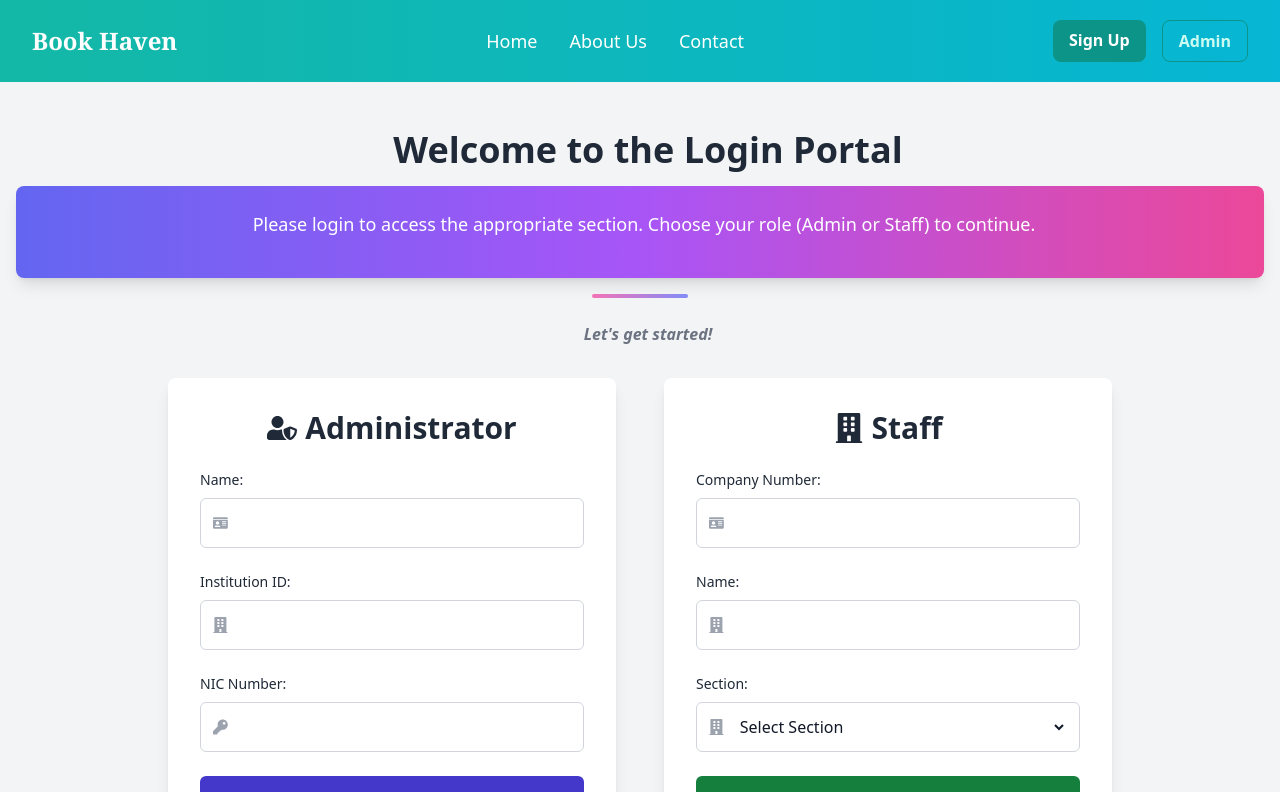
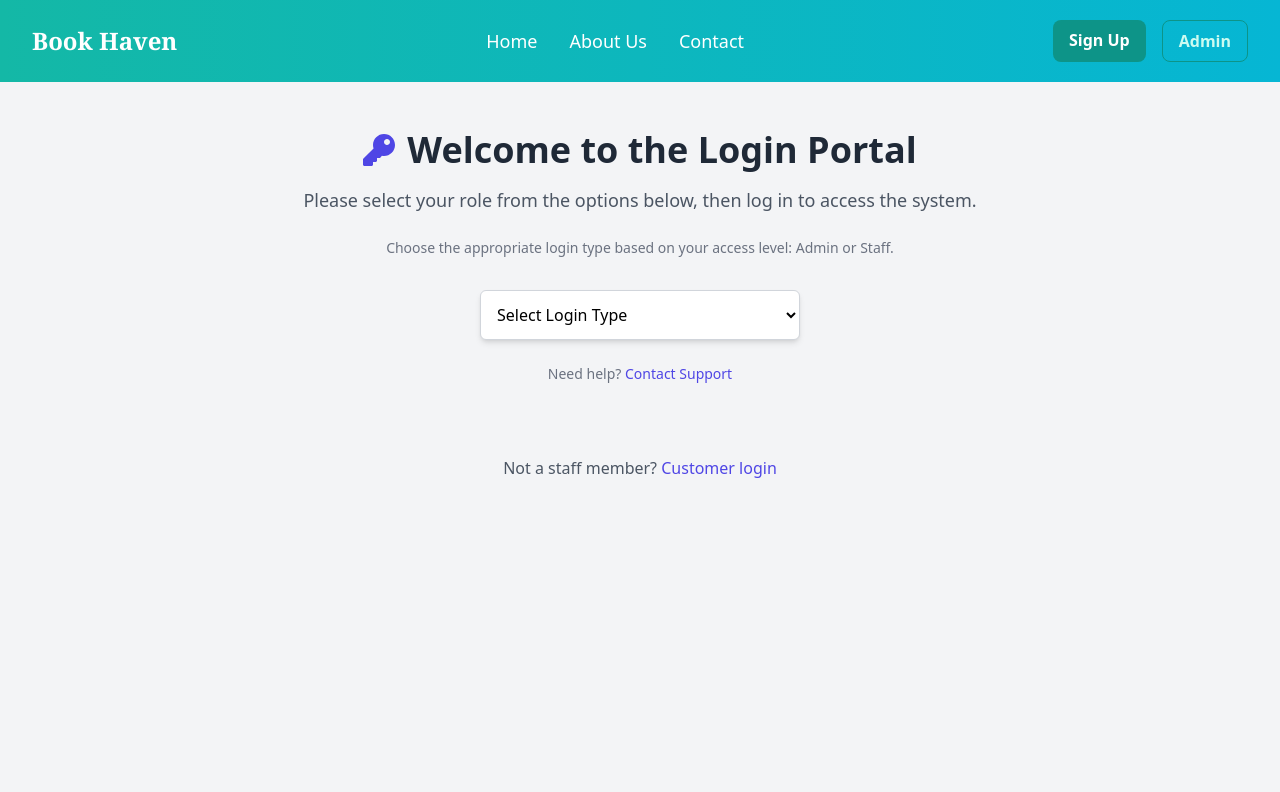
Before and after one commit to LAHIRUKBI/Book-Store, a React (Vite) app in the folder frontend/: page /shop_workers_Login in a window 1280 px wide. Shown: the top 792 px of the page. Built offline with nearby package versions, Linux system fonts and the light colour scheme.

Commit message:
update shop work login page

```diff
--- a/frontend/src/Pages/Shop_workers_Login.jsx
+++ b/frontend/src/Pages/Shop_workers_Login.jsx
@@ -18,6 +18,7 @@ export default function Admin_Login() {
     section: '',
   });
   const [companyError, setCompanyError] = useState('');
+  const [loginType, setLoginType] = useState(''); // Track selected login type
   const navigate = useNavigate();
 
   const handleAdminLogin = (e) => {
@@ -63,45 +64,56 @@ export default function Admin_Login() {
   return (
     <div className="bg-gray-100 min-h-screen py-12 px-4">
       {/* Page Introduction */}
-      <div className="w-full max-w-7xl mx-auto text-center mb-8">
-  {/* Header with Icon */}
-  <div className="flex justify-center items-center mb-4">
-    <i className="fas fa-sign-in-alt text-6xl text-indigo-500 mr-4"></i>
-    <h1 className="text-4xl font-semibold text-gray-800">Welcome to the Login Portal</h1>
-  </div>
+      <div className="w-full max-w-7xl mx-auto text-center mb-12">
+  {/* Title with Icon */}
+  <h1 className="text-4xl font-semibold text-gray-800 mb-4 flex justify-center items-center gap-3">
+    <FaKey className="text-indigo-600" size={32} /> Welcome to the Login Portal
+  </h1>
 
-  {/* Subheading with Icon and Styled Background */}
-  <div className="bg-gradient-to-r from-indigo-500 via-purple-500 to-pink-500 text-white p-6 rounded-lg shadow-lg">
-    <div className="flex justify-center items-center mb-4">
-      <i className="fas fa-user-lock text-3xl mr-2"></i>
-      <p className="text-lg text-center">
-        Please login to access the appropriate section. Choose your role (Admin or Staff) to continue.
+  {/* Instructional Text */}
+  <p className="text-lg text-gray-600 mb-6">
+    Please select your role from the options below, then log in to access the system.
   </p>
+
+  {/* Additional Information */}
+  <p className="text-sm text-gray-500 mb-8">
+    Choose the appropriate login type based on your access level: Admin or Staff.
+  </p>
+
+  {/* Login Type Selector with Icons */}
+  <div className="mb-6 flex justify-center items-center gap-6">
+    <div className="w-full max-w-xs">
+      <select
+        value={loginType}
+        onChange={(e) => setLoginType(e.target.value)}
+        className="w-full p-3 bg-white border border-gray-300 rounded-md shadow-md focus:ring-2 focus:ring-indigo-500"
+      >
+        <option value="">Select Login Type</option>
+        <option value="Admin" className="flex items-center">
+          <FaUserShield className="mr-2 text-indigo-500" /> Admin Login
+        </option>
+        <option value="Staff" className="flex items-center">
+          <FaBuilding className="mr-2 text-green-500" /> Staff Login
+        </option>
+      </select>
     </div>
   </div>
 
-  {/* Decorative Underline */}
-  <div className="w-24 h-1 mx-auto mt-4 bg-gradient-to-r from-pink-400 to-indigo-400 rounded-full"></div>
-
-  {/* Call to Action with Icon */}
-  <div className="flex justify-center items-center mt-6">
-    <i className="fas fa-arrow-circle-right text-4xl text-indigo-500 mr-4"></i>
-    <p className="text-md text-gray-500 italic font-semibold">Let's get started!</p>
+  {/* Footer Note */}
+  <div className="mt-4 text-sm text-gray-500">
+    <p>Need help? <Link to="/support" className="text-indigo-600 hover:underline">Contact Support</Link></p>
   </div>
 </div>
 
 
-      {/* Login Container (displayed in a row) */}
-      <div className="flex justify-center space-x-12 w-full max-w-7xl mx-auto">
+      {/* Login Container (displayed based on selection) */}
+      <div className="flex justify-center w-full max-w-7xl mx-auto">
 
-
-
-
-
-        {/* Admin Login Form */}
+        {/* Show Admin Login Form */}
+        {loginType === 'Admin' && (
           <div className="w-full max-w-md p-8 bg-white rounded-lg shadow-lg hover:shadow-2xl transition-shadow duration-300">
             <h2 className="text-3xl text-center font-semibold mb-6 text-gray-800 flex items-center justify-center">
-            <FaUserShield className="mr-2" /> Administrator
+              <FaUserShield className="mr-2" /> Administrator Login
             </h2>
 
             {error && <div className="text-red-500 mb-4 text-center">{error}</div>}
@@ -159,15 +171,13 @@ export default function Admin_Login() {
               </button>
             </form>
           </div>
+        )}
 
-
-
-
-
-        {/* Company Login Form */}
+        {/* Show Staff Login Form */}
+        {loginType === 'Staff' && (
           <div className="w-full max-w-md p-8 bg-white rounded-lg shadow-lg hover:shadow-2xl transition-shadow duration-300">
             <h2 className="text-3xl text-center font-semibold mb-6 text-gray-800 flex items-center justify-center">
-            <FaBuilding className="mr-2" /> Staff
+              <FaBuilding className="mr-2" /> Staff Login
             </h2>
             {companyError && <div className="text-red-500 mb-4 text-center">{companyError}</div>}
             <form onSubmit={handleCompanyLogin}>
@@ -227,6 +237,7 @@ export default function Admin_Login() {
               </button>
             </form>
           </div>
+        )}
       </div>
 
       {/* Customer login link */}
```
Lines whose indentation alone changed are shown as unchanged.
